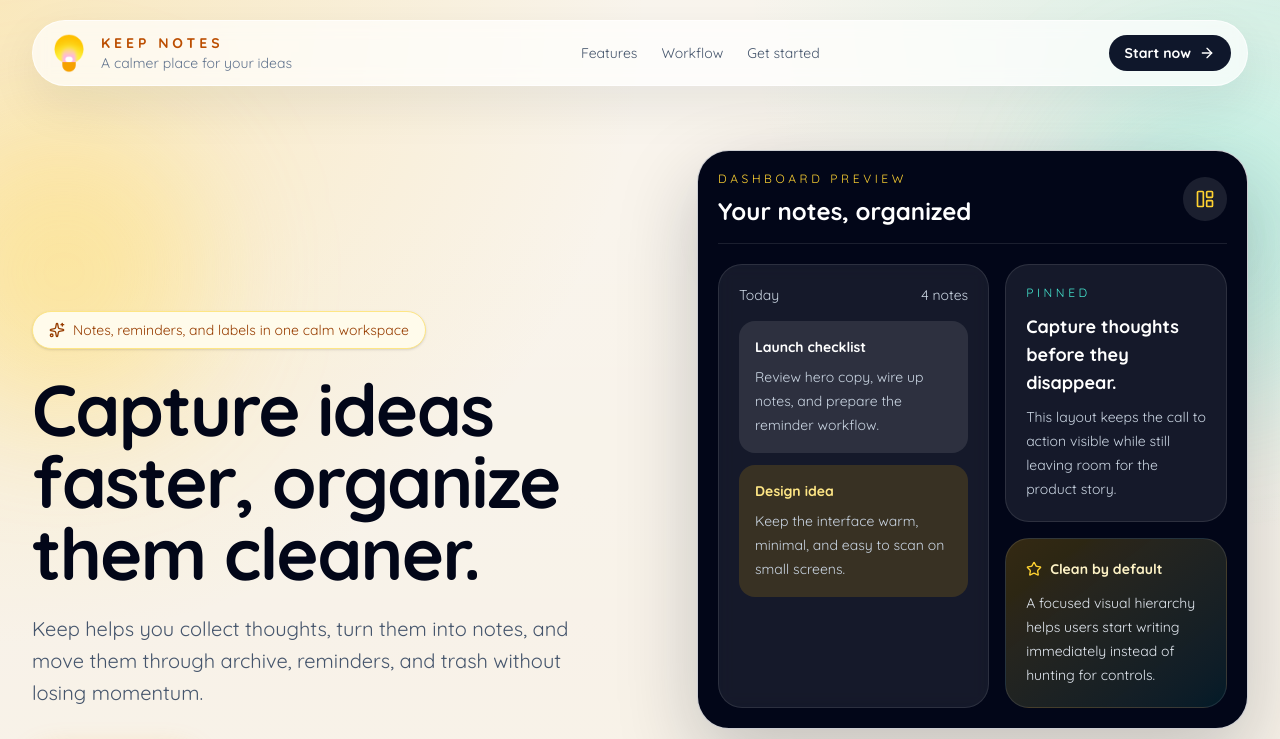
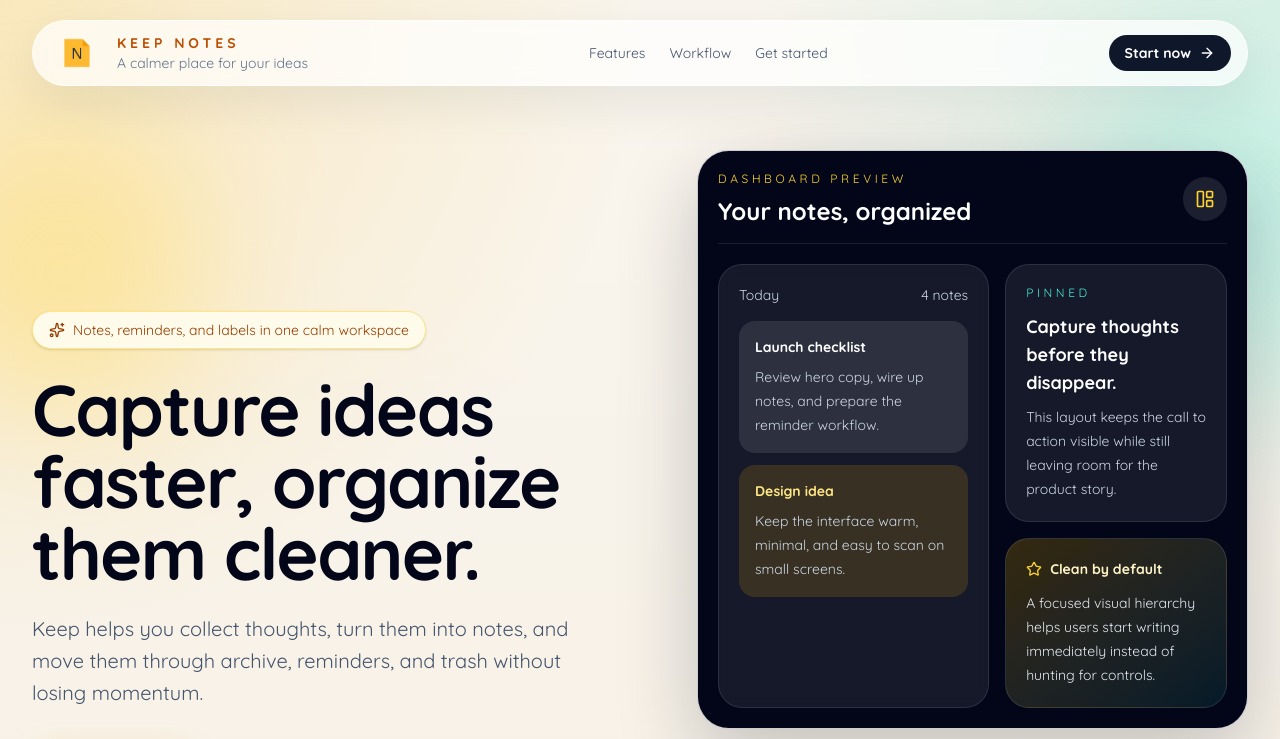
Before and after one commit to JamesFtW10/KeepNotes-Frontend, a React (Vite) app: page / in a window 1280 px wide. Shown: the top 739 px of the page. Built offline with nearby package versions, Linux system fonts and the light colour scheme.

Commit message:
update logo's Headers and landingPage

```diff
--- a/index.html
+++ b/index.html
@@ -2,7 +2,7 @@
 <html lang="en">
   <head>
     <meta charset="UTF-8" />
-    <link rel="icon" type="image/svg+xml" href="./src/assets/LogoKeep.png" />
+    <link rel="icon" type="image/svg+xml" href="./src/assets/note-Logo.png" />
     <meta name="viewport" content="width=device-width, initial-scale=1.0" />
     <title>CRUD Project</title>
   </head>
--- a/src/index.css
+++ b/src/index.css
@@ -1,5 +1,7 @@
 @import url("https://fonts.googleapis.com/css2?family=Quicksand:wght@400;700&display=swap");
 @import "tailwindcss";
+@import url('https://fonts.googleapis.com/css2?family=Poppins:wght@400;500;600;700&display=swap');
+
 
 
 body {
@@ -13,3 +15,7 @@ body {
 	font-family: "Quicksand", sans-serif;
 	font-weight: 500;
 }
+
+@theme {
+    --font-logo: "Poppins", sans-serif;
+}
--- a/src/shared/components/Layout/LandingPageLayout.jsx
+++ b/src/shared/components/Layout/LandingPageLayout.jsx
@@ -11,7 +11,7 @@ import {
 	ShieldCheck,
 	Star,
 } from "lucide-react";
-import LogoKeep from "../../../assets/LogoKeep.png";
+import NoteKeep from "../../../assets/note-Logo.png";
 
 const highlights = [
 	"Quick note capture",
@@ -50,9 +50,9 @@ function LandingPageLayout() {
 			<div className="absolute -right-24 top-20 h-80 w-80 rounded-full bg-teal-300/20 blur-3xl" />
 
 			<div className="relative mx-auto flex min-h-screen max-w-7xl flex-col px-4 py-5 sm:px-6 lg:px-8">
-				<header className="flex items-center justify-between rounded-full border border-white/70 bg-white/70 px-4 py-3 shadow-[0_18px_50px_rgba(15,23,42,0.08)] backdrop-blur">
+				<header className="flex items-center justify-between rounded-full border border-white/70 bg-white/70 px-4 py-1 shadow-[0_18px_50px_rgba(15,23,42,0.08)] backdrop-blur">
 					<div className="flex items-center gap-3">
-						<img src={LogoKeep} alt="Keep logo" className="h-10 w-10 rounded-2xl object-cover" />
+						<img src={NoteKeep} alt="Keep logo" className="h-14 w-14 rounded-2xl object-cover" />
 						<div>
 							<p className="text-sm font-semibold uppercase tracking-[0.28em] text-amber-700">Keep Notes</p>
 							<p className="text-sm text-slate-500">A calmer place for your ideas</p>
--- a/src/shared/components/Partial/Header.jsx
+++ b/src/shared/components/Partial/Header.jsx
@@ -8,7 +8,7 @@ import {
   LogOut,
 } from "lucide-react";
 // import profilePicture from "../../../assets/ProfilePicture.jpg";
-import LogoKeep from "../../../assets/LogoKeep.png";
+import noteLogo from "../../../assets/note-logo.png";
 import { clearTokens } from "../../auth/auth";
 import { useNavigate } from "react-router-dom";
 
@@ -31,9 +31,9 @@ function Header() {
         {/* Left: Menu & Logo */}
         <div className="flex min-w-fit items-center gap-4">
           <Menu className="h-12 w-12 cursor-pointer rounded-full p-3 text-gray-600 hover:bg-gray-100" />
-          <div className="flex items-center gap-3">
-            <img src={LogoKeep} alt="Logo" className="w-8 h-8 cursor-pointer" />
-            <h1 className="text-2xl font-semibold text-gray-800 cursor-pointer">Keep</h1>
+          <div className="flex items-center cursor-pointer" onClick={() => navigate("/")}>
+            <img src={noteLogo} alt="Logo" className="w-18 h-18 cursor-pointer" />
+            <h1 className="font-poppins text-2xl  text-gray-800 cursor-pointer ml-[-18px]">ota</h1>
           </div>
         </div>
 
@@ -53,6 +53,7 @@ function Header() {
           <Table className="h-12 w-12 cursor-pointer rounded-full p-3 text-gray-600 hover:bg-gray-100" />
           <Settings className="h-12 w-12 cursor-pointer rounded-full p-3 text-gray-600 hover:bg-gray-100" />
           <Component className="h-12 w-12 cursor-pointer rounded-full p-3 text-gray-600 hover:bg-gray-100" />
+
           <button
             type="button"
             onClick={handleLogout}
```
Also changed, not shown: src/assets/note-Logo.png (added).
